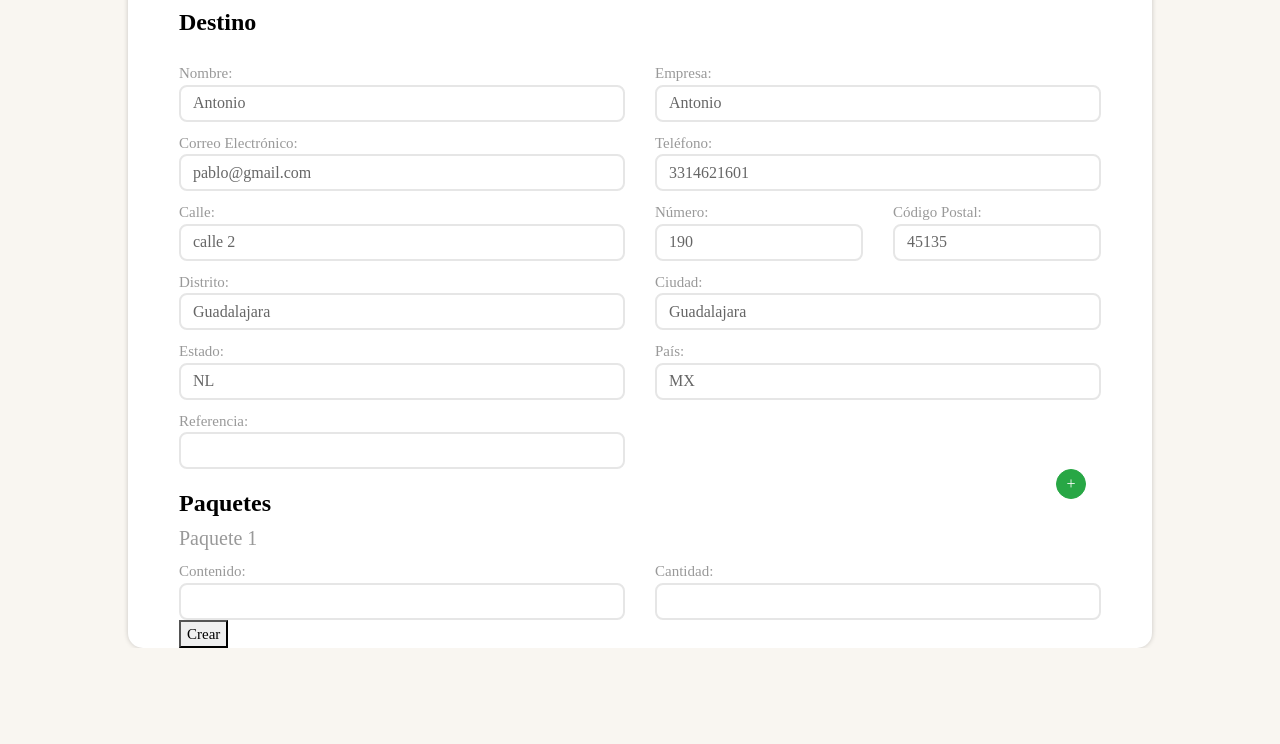
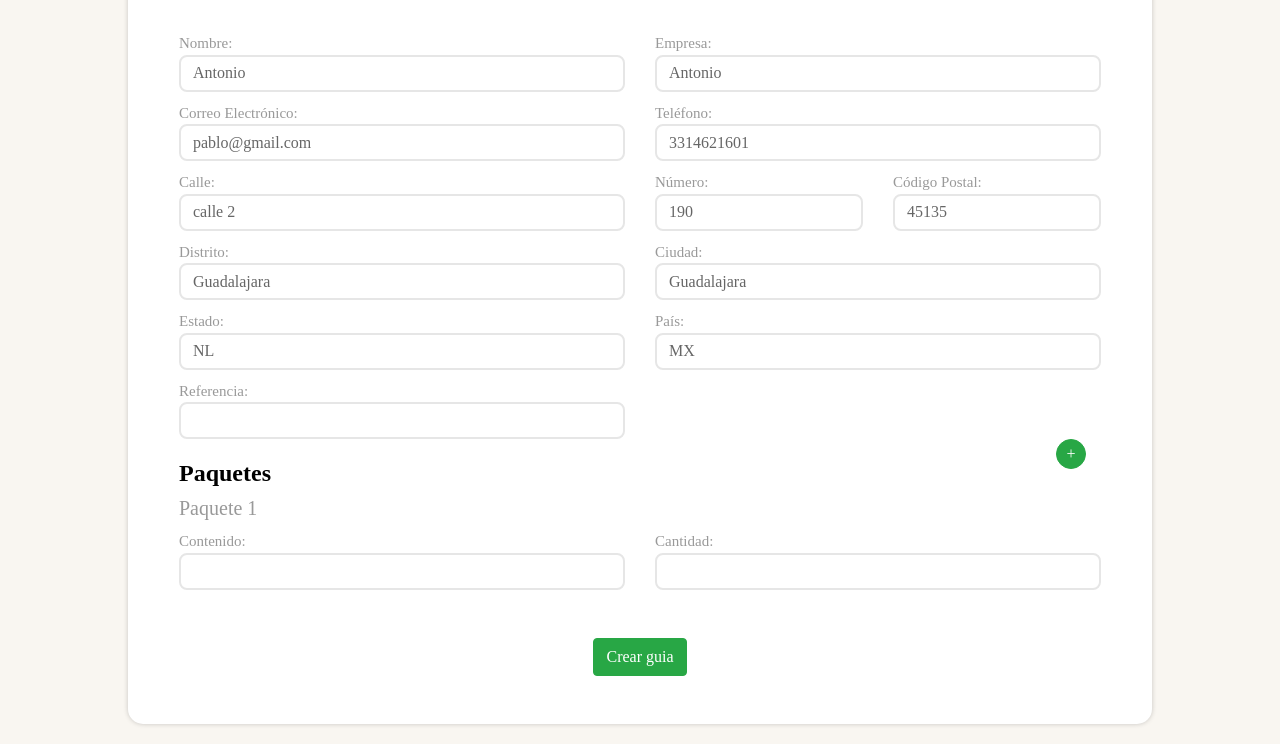
Before and after one commit to Pablouxlo7/socket-guide, a website: page index.html in a window 1280 px wide. Shown: the part 671-1415 px from the top of the page. Before the commit the page ends 1319 px from the top, so only its background shows below. Drawn offline with nearby package versions, Linux system fonts and the light colour scheme; no server answers; a web font is replaced by a local one.

Commit message:
Se modificaron estilos

```diff
--- a/index.html
+++ b/index.html
@@ -157,8 +157,9 @@
                     </div>
 
                 </div>
-
-                <button type="submit">Crear</button>
+                <div class="text-center py-5">
+                    <button type="submit" class="btn btn-success">Crear guia</button>
+                </div>
             </div>
         </form>
     </div>
--- a/public/css/style.css
+++ b/public/css/style.css
@@ -94,7 +94,7 @@ label {
     -o-box-shadow: 0px 0px 5px 0px rgba(0, 0, 0, 0.2);
     max-width: 1024px;
     width: 100%;
-    margin-top: 20px;
+    margin: 20px;
 }
 
 .image-holder {
@@ -108,7 +108,7 @@ label {
 }
 .form-content {
     width: 100%;
-    padding-top: 65px;
+    padding-top: 35px;
     padding-left: 51px;
     padding-right: 51px;
 }
```
Also changed, not shown: services/webSocketServer.js (+6 -5 lines).
